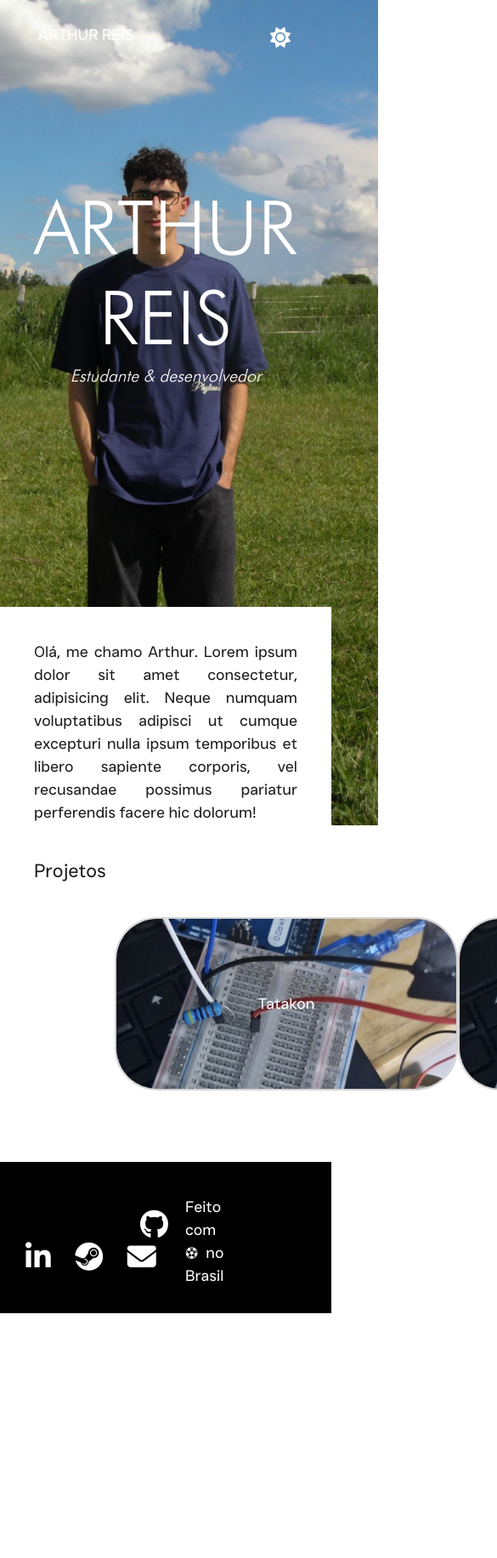
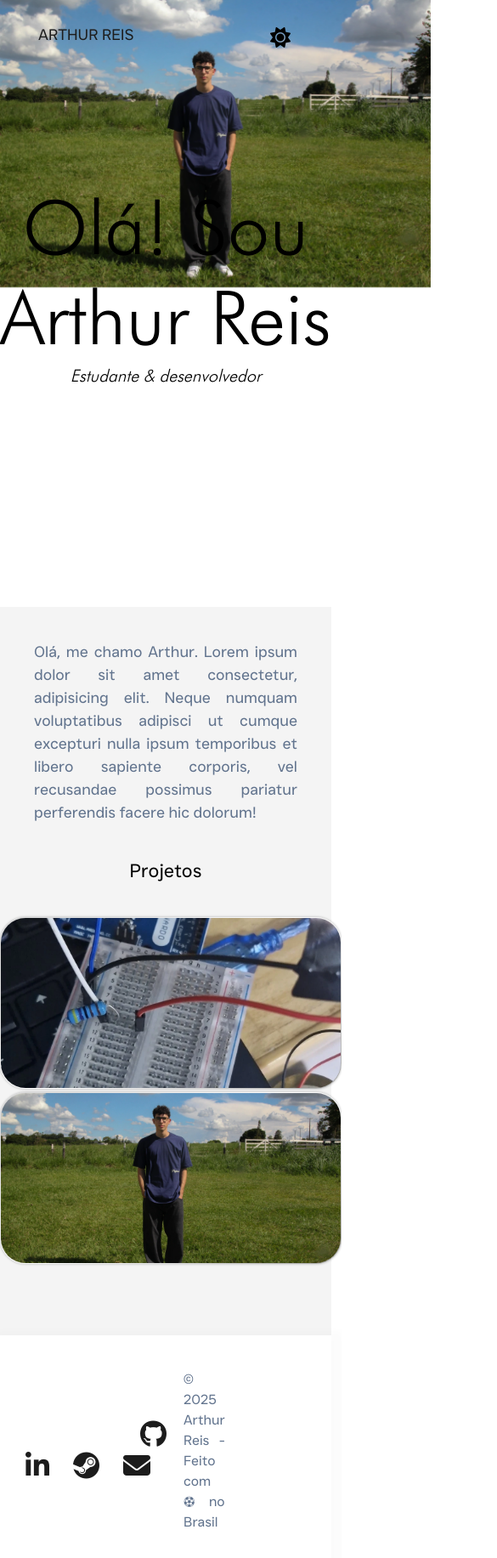
Before and after one commit to ArthurReis87/Portfolio, a plain HTML site: page index.html in a window 390 px wide. Shown: the top 1833 px of the page at 85% size, 585 px wide, since content can reach past the window. Before the commit the page ends 1545 px from the top, so only its background shows below. Drawn offline with Linux system fonts and the light colour scheme.

Commit message:
melhores temas

```diff
--- a/assets/css/main.css
+++ b/assets/css/main.css
@@ -4,43 +4,51 @@
 
 * { transition: color .4s, background-color .4s; }
 
-p { font: 22px justsans; color:#1c1c1c; margin: 40px 160px; text-align: justify; line-height: 1.5; }
-
-h2 { font: 40px justsans; margin: 80px 160px; color:#1c1c1c; }
-
+a { text-decoration: none; }
 li { float: left; list-style-type: none; margin: 30px 10px 0; }
 
-a { text-decoration: none; }
+p { font: 22px justsans; color: #62748E; margin: 40px 160px; text-align: justify; line-height: 1.5; }
 
-.backImg { position: fixed; width: 104%; height: 115%; object-fit: cover; z-index: -1; will-change: transform; }
+h1 { color: #000; font: normal 5.5em futura; text-align: center; }
+
+h2 { font: 40px justsans; margin: 80px 160px; color: #000; text-align: center; }
+header p { color: #000; font: 20px futura; margin-top: -55px; text-align: center; }
+
+.backImg { position: fixed; width: 130%; object-fit: cover; z-index: -1; transition: filter .4s; }
 
 #navbar { top: -90px; height: 90px; position: sticky; transition: top .2s, background-color .4s; z-index: 10; }
-#navbar.scrolled { background:#FFF; }
-#navbar a:hover { color:#707070; }
-.txtNavbar { color:#FFF; font: 18px justsans; margin: 35px; }
-.txtNavbar.scrolled { color:#1c1c1c; }
+#navbar.scrolled { background-color: rgba(255, 255, 255, .4); backdrop-filter: blur(10px); }
+.txtNavbar { color: #1c1c1c; font: 18px justsans; margin: 35px; }
+.txtNavbar.scrolled { color: #1c1c1c; }
 
-.toggle-theme { position: absolute; top: 36%; right: 40px; cursor: pointer; color:#FFF; width: 32px; height: 32px; }
+.toggle-theme { position: absolute; top: 36%; right: 40px; cursor: pointer; color: #FFF; width: 32px; height: 32px; }
 .theme-icon { position: absolute; font-size: 24px; transition: opacity .5s, transform .5s; }
 
-main { background:#FFF; padding-bottom: 80px; }
+main { background: #F4F4F4; padding-bottom: 80px; }
 
-footer { background:#000; padding: 40px 20px 30px; }
-footer p { color:#FFF; font-size: 18px; margin: 0 135px 0 0; }
+footer { background: #FFF; padding: 40px 20px 30px; box-shadow: 5px 5px 10px 10px rgba(0, 0, 0, .015); }
+footer p { color: #62748E; font-size: 16px; margin: 0 135px 0 0; }
+.icon { color: #1c1c1c; font-size: 32px; padding: 10px; }
 
-.box { width: 400px; height: 200px; border-radius: 50px; overflow: hidden; display: inline-block; position: relative; border: 2px solid #d4d4d4; }
+.box {
+  overflow: hidden;
+  position: relative;
+  border-radius: 30px;
+  display: inline-block;
+  width: 400px; height: 200px;
+  border: 1.5px solid transparent;
+  box-shadow: 0 0 3px rgba(0, 0, 0, .3);
+  background: linear-gradient(145deg, #d4d4d4, #FFF, #a8a8a8) border-box, transparent padding-box;
+}
 .box img { width: 100%; height: 100%; object-fit: cover; }
-.box p { position: absolute; top: 50%; left: 50%; transform: translate(-50%, -50%); margin: 0; color: #FFF; }
 
-.icon { color:#FFF; font-size: 34px; padding: 10px; }
-
-body.dark :is(p, h2, .txtNavbar.scrolled) { color:#FFF; }
-body.dark :is(#navbar, .icon, footer p) { color:#000; }
-body.dark :is(main, #navbar.scrolled) { background:#000; }
-body.dark footer { background:#FFF; }
+body.dark :is(h1, h2, p, header p, .txtNavbar.scrolled, .txtNavbar, .icon) { color: #E5E5E5; }
+body.dark #navbar.scrolled { background: rgba(0, 0, 0, .4); }
+body.dark main { background: #262626; }
+body.dark footer { background: #0A0A0A; }
+body.dark footer p { color: #ABABAB; }
 
 @media(max-width: 768px) {
-    .backImg { width: 114%; }
     p { margin: 40px 40px; font-size: 18px; }
     h2 { margin: 40px 40px; font-size: 22px; }
 }
--- a/assets/js/script.js
+++ b/assets/js/script.js
@@ -1,13 +1,4 @@
-// imagem de fundo responsividade
-addEventListener('scroll', () => {
-  const scrolled = scrollY, bg = document.querySelector('.backImg');
-  bg.style.transform = `translateY(${scrolled * -0.3}px)`;
-});
-
-// projetos responsividade
-
-
-// navbar
+// ------------------------ Navbar
 let lastY = scrollY;
 const navbar = document.getElementById('navbar'), all = document.querySelectorAll('.txtNavbar, #navbar');
 
@@ -19,7 +10,7 @@ addEventListener('scroll', () => {
   lastY = currentY;
 });
 
-// ícone tema
+// ------------------------ Ícone tema
 document.addEventListener('DOMContentLoaded', () => {
   const navbar = document.getElementById('navbar'), themeToggle = createThemeToggle();
   navbar.appendChild(themeToggle);
@@ -31,10 +22,8 @@ document.addEventListener('DOMContentLoaded', () => {
 
   // Atualiza aparência do botão conforme scroll e tema
   const updateThemeButton = () => {
-    const isScrolled = navbar.classList.contains('scrolled');
     const isDarkMode = document.body.classList.contains('dark');
-
-    themeToggle.style.color = (isScrolled && !isDarkMode) ? '#1c1c1c' : '#FFF';
+    themeToggle.style.color = isDarkMode ? '#FFF' : '#000';
   };
 
   // Alterna tema e anima ícones
@@ -59,6 +48,6 @@ document.addEventListener('DOMContentLoaded', () => {
     return toggleElement;
   }
 
-  window.addEventListener('scroll', updateThemeButton);
+  addEventListener('scroll', updateThemeButton);
   updateThemeButton();
 });
--- a/index.html
+++ b/index.html
@@ -14,13 +14,13 @@
 
     <nav id="navbar">
         <ul style="padding: 0; margin: 0;">
-            <li><a class="txtNavbar" href="#top">ARTHUR REIS</a></li>
+            <li><a class="txtNavbar" target="_self" href="#top">ARTHUR REIS</a></li>
         </ul>
     </nav>
 
     <header style="padding: 65px 0 180px;">
-        <h1 style="color:#FFF; font: normal 5.5em futura; text-align: center;">ARTHUR REIS</h1>
-        <p style="color:#FFF; font: 20px futura; margin-top: -55px; text-align: center;"><i>Estudante & desenvolvedor</i></p>
+        <h1>Olá! Sou Arthur Reis</h1>
+        <p><i>Estudante & desenvolvedor</i></p>
     </header>
 
     <main>
@@ -28,18 +28,16 @@
 
         <h2>Projetos</h2>
 
-        <div style="display: flex; justify-content: space-between;">
+        <div>
             <a href="github tatakon">
-                <div class="box" style="margin-left: 135px;">
-                    <p>Tatakon</p>
+                <div class="box">
                     <img src="assets/img/tatakon.webp" alt="Tatakon">
                 </div>
             </a>
 
             <a href="github tatakon">
-                <div class="box" style="margin-right: 135px;">
-                    <p>Tatakon</p>
-                    <img src="assets/img/tatakon.webp" alt="Tatakon">
+                <div class="box">
+                    <img src="assets/img/arthur.webp" alt="Portfolio">
                 </div>
             </a>
         </div>
@@ -61,7 +59,7 @@
             </a>
         </div>
 
-        <p>Feito com ⚽︎ no Brasil</p>
+        <p>© 2025 Arthur Reis - Feito com ⚽︎ no Brasil</p>
     </footer>
 
     <script src="assets/js/script.js"></script>
```
